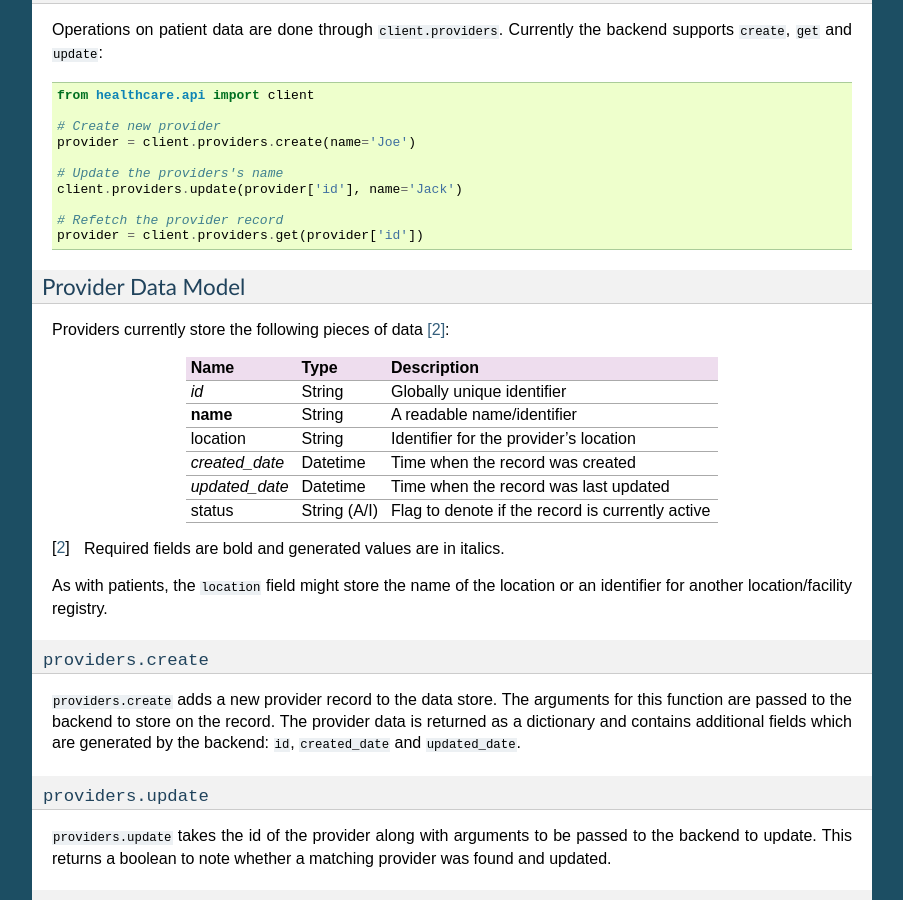
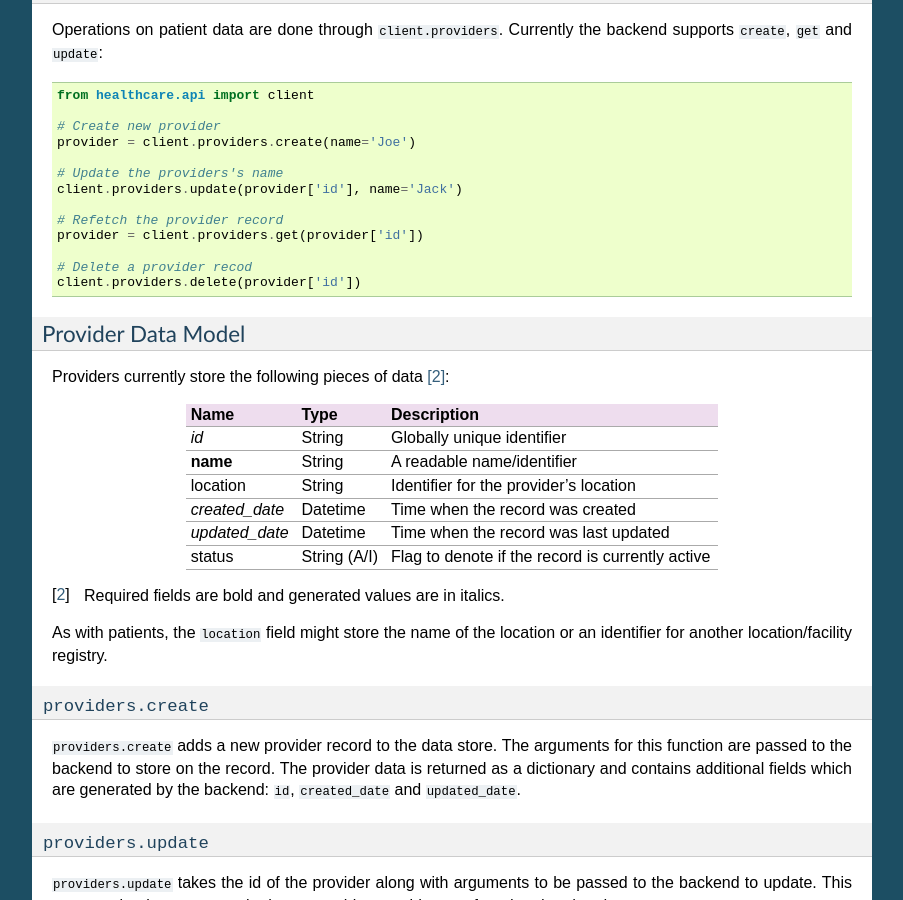
Before and after one commit to caktus/rapidsms-healthcare, a Sphinx documentation site: the page built from docs/usage.rst, in a window 1280 px wide and 900 px high, scrolled down 1763 px. Shown: the whole window, without its empty margins (198-1101 px from the left). Built offline with Sphinx 7.4.7, drawn with Linux system fonts in a browser that asks for light colours.

Commit message:
Minor doc update.

```diff
--- a/docs/usage.rst
+++ b/docs/usage.rst
@@ -119,6 +119,9 @@ Operations on patient data are done through ``client.providers``. Currently the
     # Refetch the provider record
     provider = client.providers.get(provider['id'])
 
+    # Delete a provider recod
+    client.providers.delete(provider['id'])
+
 
 Provider Data Model
 ____________________________________
```
